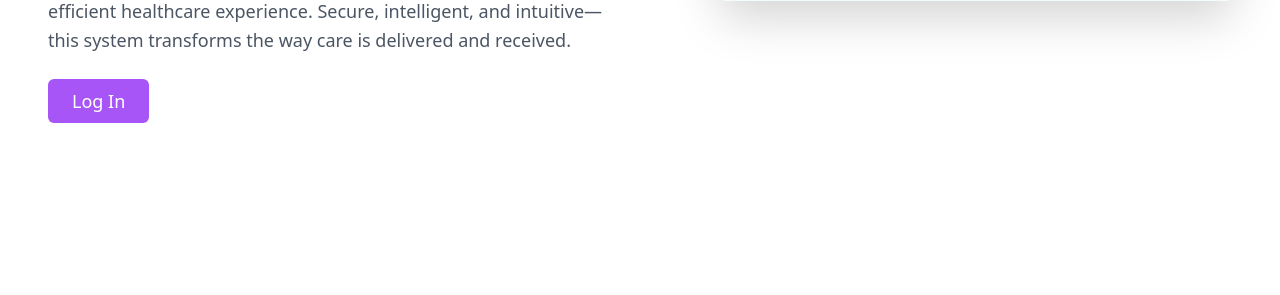
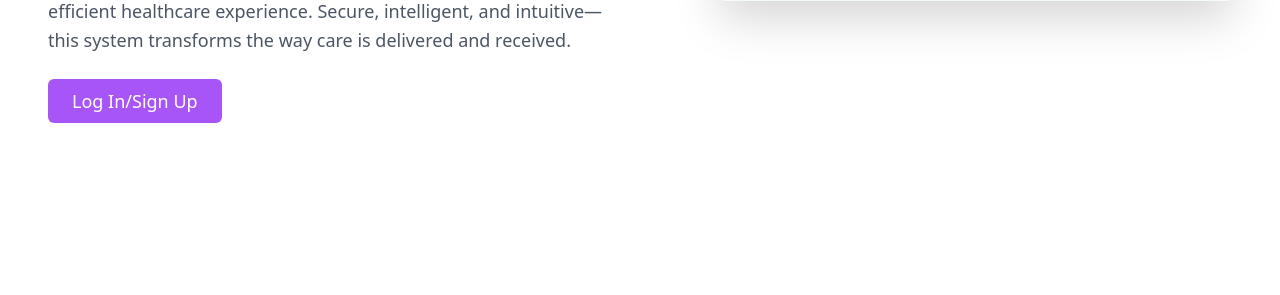
Before and after one commit to PranavKadagadakai/Doctor-Patient_Comm_Sys, a Flask app: page / in a window 1280 px wide. Shown: the part 520-815 px from the top of the page. Run offline with Flask 3, Linux system fonts and the light colour scheme; grey boxes labelled with a size stand in for pictures from a placeholder-image service; parts of the project's set-up code (start-up, migrations or seed data) failed here and were passed over; some libraries are stand-ins or nearby versions.

```diff
--- a/app/main/routes.py
+++ b/app/main/routes.py
@@ -101,7 +101,6 @@ def chatbot_page():
 @main_bp.route('/translate')
 @login_required
 def translate_page():
-    print("Session token:", session.get('token'))
     return render_template('translate.html', token=session.get('token'))
 
 @main_bp.route('/messaging')
--- a/app/templates/landing.html
+++ b/app/templates/landing.html
@@ -18,10 +18,10 @@
         Secure, intelligent, and intuitive—this system transforms the way care is delivered and received.
       </p>
       <div>
-        <a href="{{ url_for('main.login_page') }}">
+        <a href="{{ url_for('main.register_page') }}">
 
           <button class="inline-flex text-white bg-purple-500 border-0 py-2 px-6 focus:outline-none hover:bg-purple-600 rounded text-lg">
-            Log In
+            Log In/Sign Up
           </button>
         </a>
       </div>
```
Also changed, not shown: snapshots/Screenshot from 2025-04-17 13-14-40.png (added).
